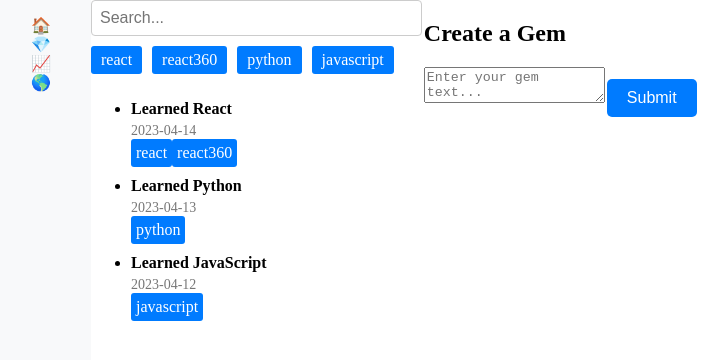
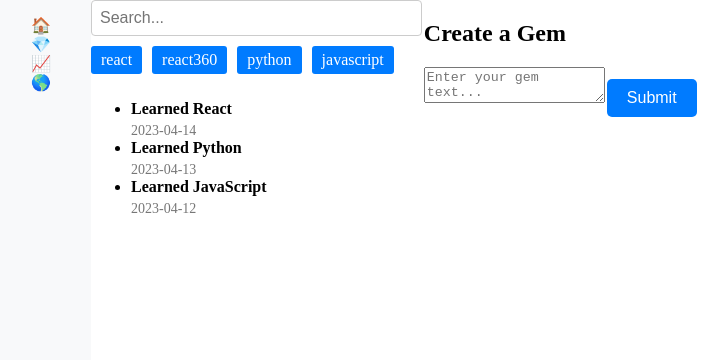
Before and after one commit to jonipark/HackDartmouth-todil, a React (Create React App) app: page /gems in a window 1280 px wide. Shown: the top 360 px of the page, without its empty margins (9-737 px from the left). Built offline with nearby package versions, Linux system fonts and the light colour scheme.

Commit message:
make search bar work

```diff
--- a/src/components/Gem/GemList.js
+++ b/src/components/Gem/GemList.js
@@ -1,37 +1,19 @@
 import React from 'react';
 import './GemList.css';
 
-const GemList = ({ onGemClick }) => {
-    const tags = ['react', 'react360', 'python', 'javascript'];
-
-    const gems = [
-        { id: 1, text: 'Learned React', date: '2023-04-14', tags: ['react', 'react360'] },
-        { id: 2, text: 'Learned Python', date: '2023-04-13', tags: ['python'] },
-        { id: 3, text: 'Learned JavaScript', date: '2023-04-12', tags: ['javascript'] },
-        // Add more gems as needed
-    ];
+const GemList = ({ gems, searchTerm, onGemClick }) => {
+  const filteredGems = gems.filter(gem => gem.text.toLowerCase().includes(searchTerm.toLowerCase()));
 
   return (
     <div className="gem-list">
-        <input type="text" className="search-bar" placeholder="Search..." />
-        <div className='filter-container'>
-            {tags.map((tag) => (
-                <div className="tag">{tag}</div>
-            ))}
-        </div>
-        <ul>
-        {gems.map((gem) => (
-            <li key={gem.id} onClick={() => onGemClick(gem)}>
+      <ul>
+        {filteredGems.map((gem) => (
+          <li key={gem.id} onClick={() => onGemClick(gem)}>
             <div className="gem-text">{gem.text}</div>
             <div className="gem-date">{gem.date}</div>
-            <div className="gem-tags-container">
-                {gem.tags.map((tag) => (
-                    <div className="gem-tag">{tag}</div>
-                ))}
-            </div>
-            </li>
+          </li>
         ))}
-        </ul>
+      </ul>
     </div>
   );
 };
--- a/src/components/Gem/GemViewer.js
+++ b/src/components/Gem/GemViewer.js
@@ -4,9 +4,13 @@ import './GemViewer.css';
 const GemViewer = ({ gem }) => {
   return (
     <div className="gem-viewer">
-      <h2>{gem.text}</h2>
-      <p>{gem.date}</p>
-      {/* Add tags display */}
+      <div>{gem.text}</div>
+      <div>{gem.date}</div>
+      <div>
+        {gem.tags.map ((tag) => (
+          <div className="gem-tag">{tag}</div>
+        ))}
+      </div>
     </div>
   );
 };
--- a/src/pages/Gem.js
+++ b/src/pages/Gem.js
@@ -5,16 +5,41 @@ import GemEditor from '../components/Gem/GemEditor';
 import GemViewer from '../components/Gem/GemViewer';
 
 const Gem = () => {
+  const tags = ['react', 'react360', 'python', 'javascript'];
+
+  const gems = [
+    { id: 1, text: 'Learned React', date: '2023-04-14', tags: ['react', 'react360'] },
+    { id: 2, text: 'Learned Python', date: '2023-04-13', tags: ['python'] },
+    { id: 3, text: 'Learned JavaScript', date: '2023-04-12', tags: ['javascript'] },
+    // Add more gems as needed
+  ];
   const [selectedGem, setSelectedGem] = useState(null);
+  const [searchTerm, setSearchTerm] = useState('');
 
   const handleGemClick = (gem) => {
     setSelectedGem(gem);
   };
 
+  const handleSearchInput = (e) => {
+    setSearchTerm(e.target.value);
+  };
+
   return (
     <div className="gem nav-padding">
       <div className="left-side">
-        <GemList onGemClick={handleGemClick} />
+        <input
+          type="text"
+          className="search-bar"
+          placeholder="Search..."
+          value={searchTerm}
+          onChange={handleSearchInput}
+        />
+        <div className='filter-container'>
+          {tags.map((tag) => (
+            <div className="tag">{tag}</div>
+          ))}
+        </div>
+        <GemList gems={gems} searchTerm={searchTerm} onGemClick={handleGemClick} />
       </div>
       <div className="right-side">
         {selectedGem ? <GemViewer gem={selectedGem} /> : <GemEditor />}
```
